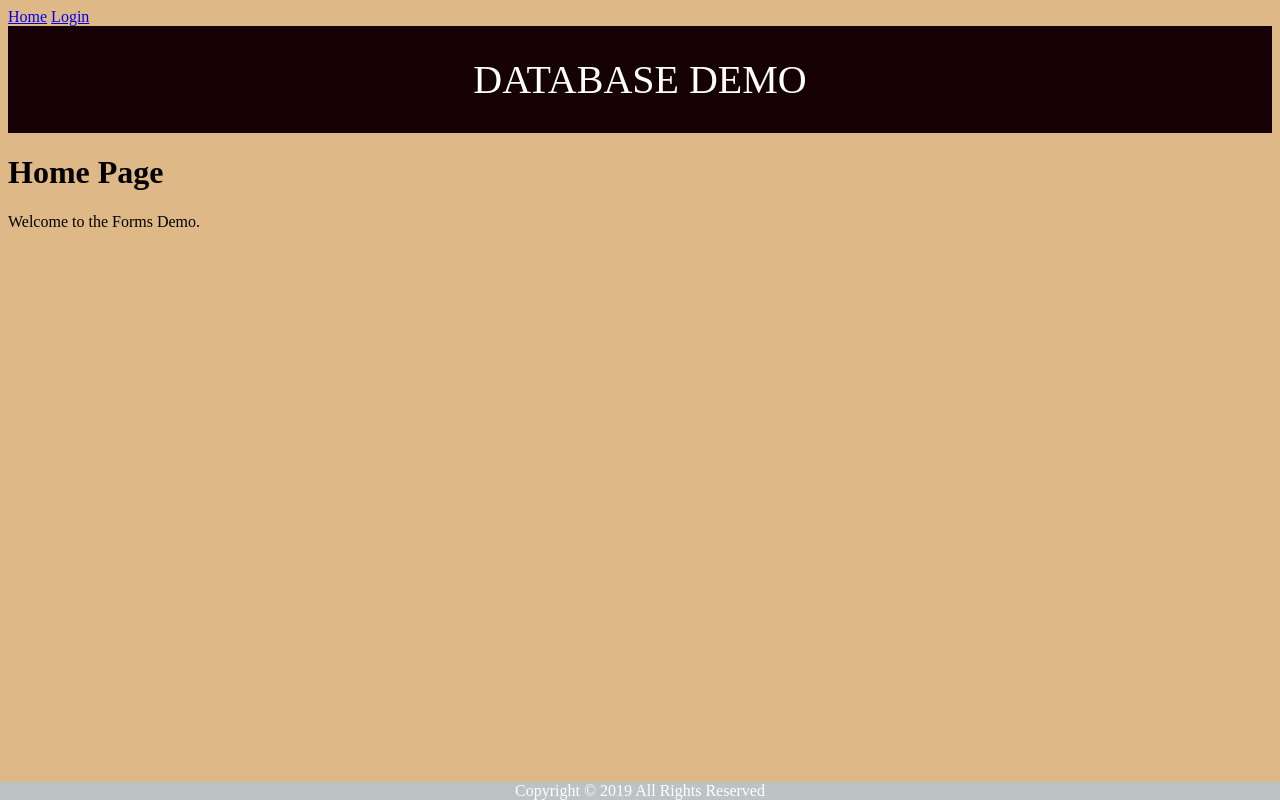
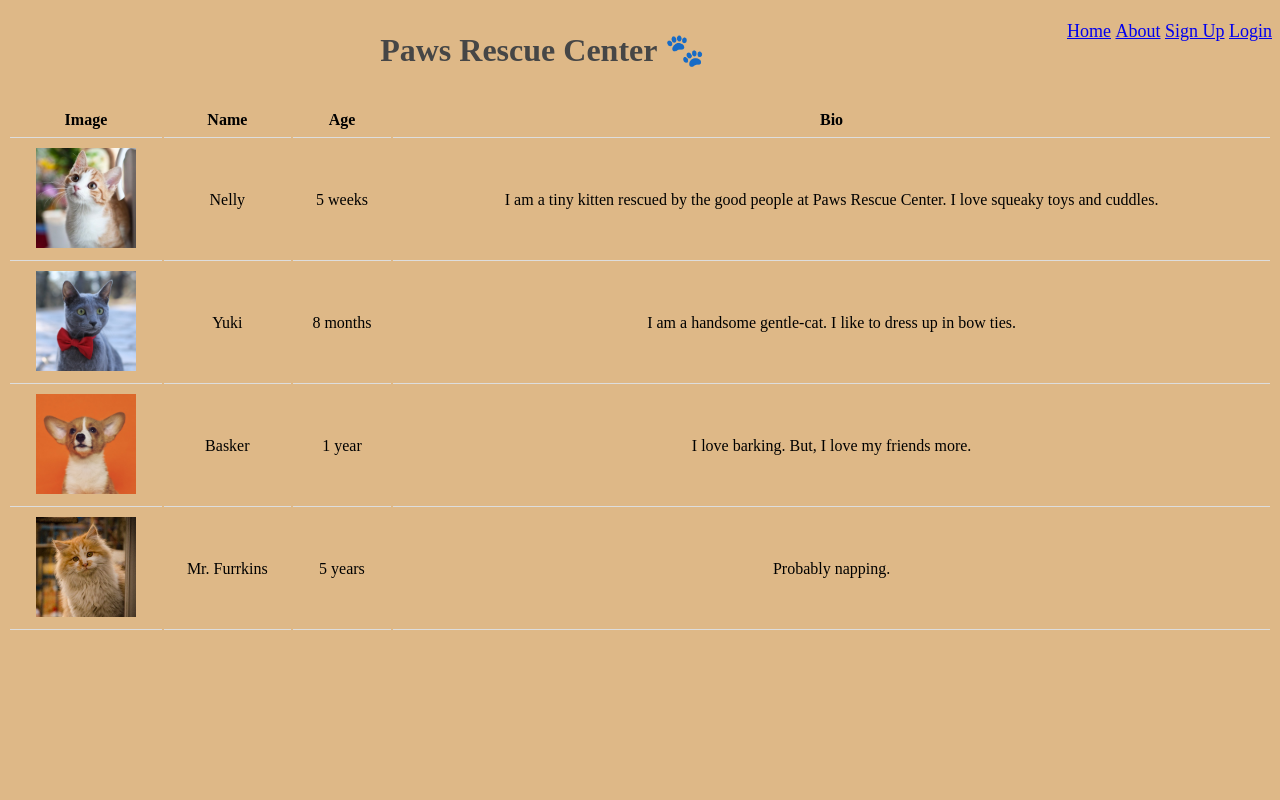
Before and after one commit to mouctarbarry/flasking, a Flask app: page / in a window 1280 px wide. Run offline with Flask 3, Linux system fonts and the light colour scheme.

Commit message:
update templates

```diff
--- a/app.py
+++ b/app.py
@@ -102,4 +102,4 @@ def logout():
 
 
 if __name__ == "__main__":
-    app.run(debug=True)
+    app.run(debug=True, host="0.0.0.0", port=3000)
--- a/templates/base.html
+++ b/templates/base.html
@@ -1,23 +1,26 @@
 <!DOCTYPE html>
 <html lang="en">
 <head>
+    <meta charset="utf-8">
+    <title>{% block title %} {% endblock %} - Paws Rescue Center</title>
     <link rel="stylesheet" href="{{url_for('static', filename='style.css')}}" />
-    <title>{% block title %}{% endblock %} - Flask Demo</title>
-    {% block head %}
-    {% endblock %}
 </head>
 <body>
 <div>
-    <ul>
-        <li><a href="{{url_for('home')}}">Home</a></li>
-        <li><a href="{{url_for('login')}}">Login</a></li>
+    <ul style="list-style-type: none;float: right;font-size: large;">
+        <li style="display:inline"><a href="{{url_for('homepage')}}">Home</a></li>
+        <li style="display:inline"><a href="{{url_for('about')}}">About</a></li>
+        {% if 'user' in session %}
+            <li style="display:inline"><a href="{{url_for('logout')}}">Log Out</a></li>
+        {% else %}
+            <li style="display:inline"><a href="{{url_for('signup')}}">Sign Up</a></li>
+            <li style="display:inline"><a href="{{url_for('login')}}">Login</a></li>
+        {% endif%}
     </ul>
 </div>
-<div id="header"> DATABASE DEMO </div>
+<h1 id="title"> {% block heading %} {% endblock %} </h1>
 <div id="content">
-    {% block content %}
-    {% endblock %}
+    {% block content %} {% endblock %}
 </div>
-<div id="footer"> Copyright © 2019 All Rights Reserved </div>
 </body>
 </html>
--- a/templates/home.html
+++ b/templates/home.html
@@ -1,11 +1,30 @@
 {% extends "base.html" %}
 
-{% block title %}
-    Home Page
+{% block title %} Home {% endblock %}
+
+{% block heading %}
+    <center>Paws Rescue Center 🐾</center>
 {% endblock %}
 
-{% block content %}
-
-    <h1>Home Page</h1>
-    <p>Welcome to the Forms Demo.</p>
+{% block content%}
+    <table>
+        <tr>
+            <th>Image</th>
+            <th>Name</th>
+            <th>Age</th>
+            <th>Bio</th>
+        </tr>
+        {% for pet in pets %}
+            <tr>
+                <td >
+                    <a href="{{url_for('pet_details', pet_id = pet['id'])}}">
+                        <img src= "{{url_for('static', filename = pet["id"]|string+".jpg")}}" height="100" >
+                    </a>
+                </td>
+                <td>{{ pet["name"] }}</td>
+                <td>{{ pet["age"] }}</td>
+                <td>{{ pet["bio"] }}</td>
+            </tr>
+        {% endfor %}
+    </table>
 {% endblock %}
```
Also changed, not shown: templates/details.html (+9 -8 lines), templates/login.html (+30 -6 lines).
